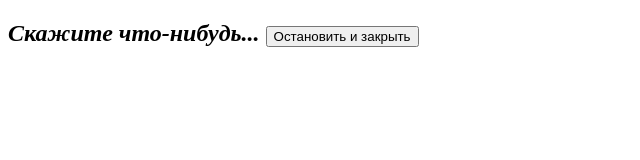
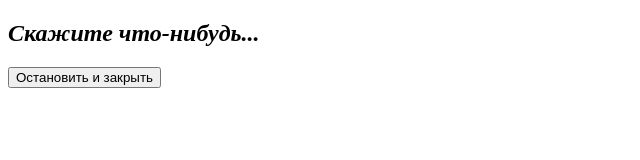
Before and after one commit to fromoutspace/spacevoice-browser-listener, a website: page client/listener.html in a window 1280 px wide. Shown: the whole page, without its empty margins (0-640 px from the left). Drawn offline with Linux system fonts and the light colour scheme.

Commit message:
Fix close button position

```diff
--- a/client/listener.html
+++ b/client/listener.html
@@ -4,11 +4,9 @@
     <meta charset="utf-8">
 </head>
 <body>
-<h2 id="command"><i>Скажите что-нибудь...</i>
-    <button id="stopRecording">Остановить и закрыть</button>
-</h2>
+<h2 id="command"><i>Скажите что-нибудь...</i></h2>
 <ul id="history"></ul>
-
+<div><button id="stopRecording">Остановить и закрыть</button></div>
 <script src="speech.js"></script>
 <script src="request-helper.js"></script>
 <script src="ui-helper.js"></script>
```
Also changed, not shown: 1 other file.
